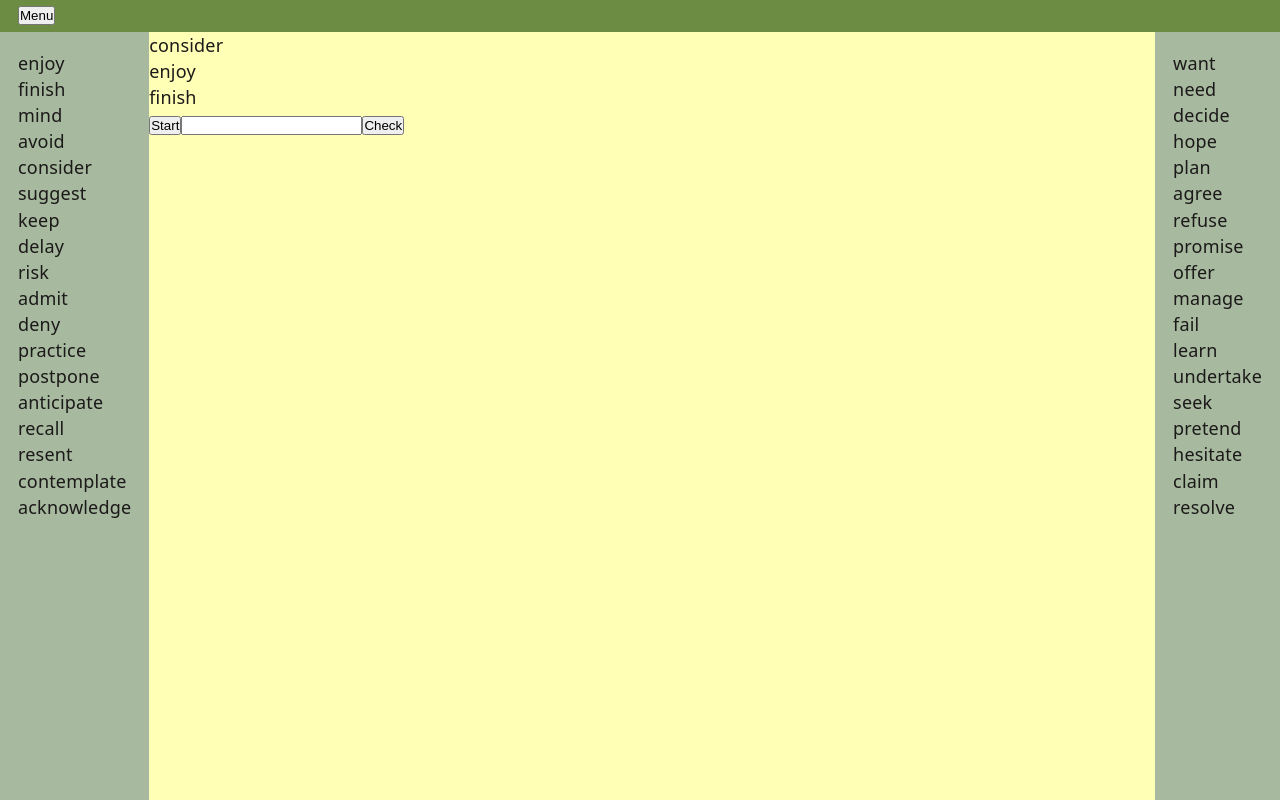
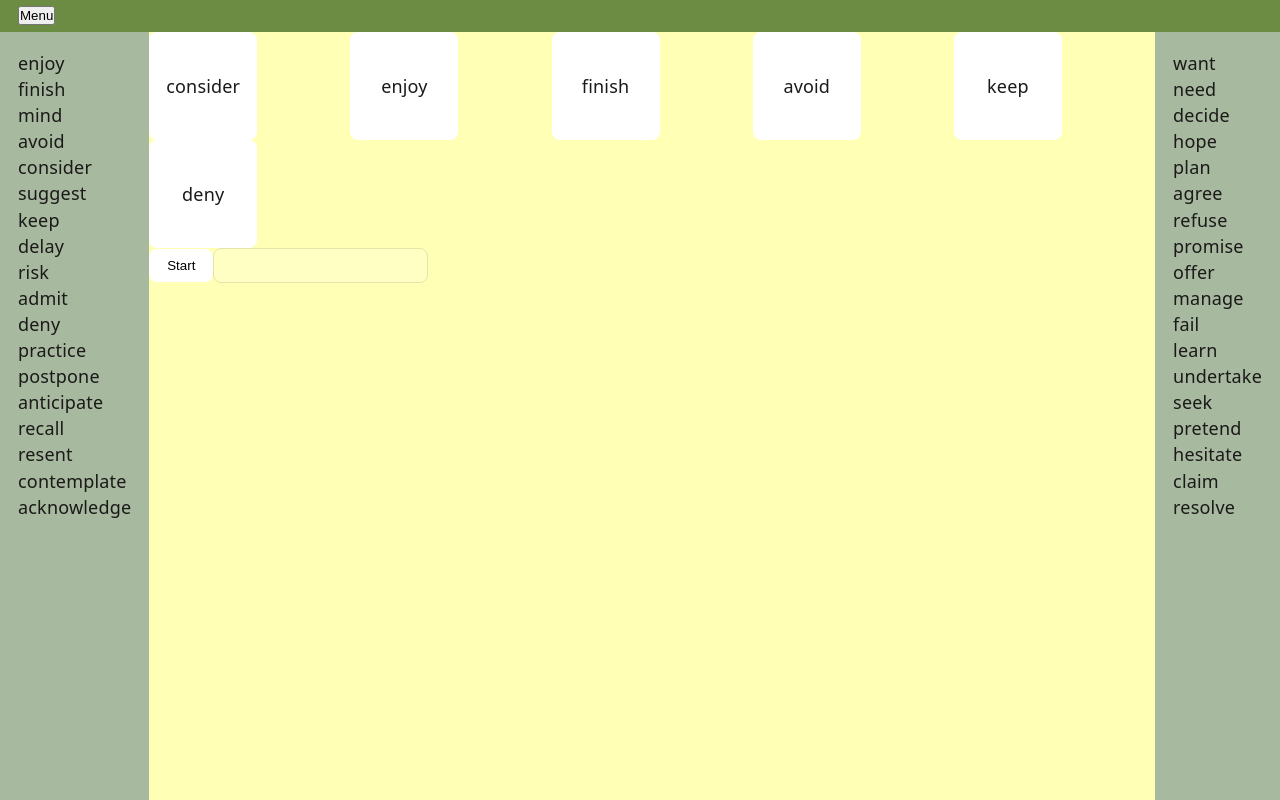
Before and after one commit to AlexandraSavenko/gi_course, a React (Vite) app: page /games/task2 in a window 1280 px wide. Built offline with nearby package versions, Linux system fonts and the light colour scheme.

Commit message:
styling task2 and hints

```diff
--- /dev/null
+++ b/src/components/buttonMax/ButtonMax.jsx
@@ -0,0 +1,9 @@
+import css from './ButtonMax.module.css'
+
+const ButtonMax = ({onClick, value}) => {
+  return (
+    <button className={css.btn} onClick={onClick}>{value}</button>
+  )
+}
+
+export default ButtonMax
--- /dev/null
+++ b/src/components/buttonMax/ButtonMax.module.css
@@ -0,0 +1,17 @@
+.btn{
+    background-color: white;
+    padding: 0.5rem 1rem;
+    border: none;
+    border-radius: 8px;
+    color: black;
+    cursor: pointer;
+    transition: transform 0.1s ease, box-shadow 0.1s ease;
+}
+
+.btn:hover{
+    background-color: gray;
+}
+
+.btn:active{
+    transform: scale(0.97)
+}
--- a/src/components/task2/Task2.jsx
+++ b/src/components/task2/Task2.jsx
@@ -1,14 +1,14 @@
 import { useState } from "react";
 import css from "./Task2.module.css";
-const words = ["consider", "enjoy", "finish"];
+import ButtonMax from "../buttonMax/ButtonMax";
+const words = ["consider", "enjoy", "finish", "avoid", "keep", "deny"];
 const Task2 = () => {
   const [selected, setSelected] = useState("");
   const [usedIndex, setUsedIndex] = useState([]);
-  //   const [index, setIndex] = useState(0);
   const [answer, setAnswer] = useState("");
   const [showMessage, setShowMessage] = useState(false);
   const [message, setMessage] = useState("");
-  //   const wordArray = [...words];
+  const [showHint, setShowHint] = useState(false)
 
   const generatRandomInt = () => {
     return Math.floor(Math.random() * words.length);
@@ -34,21 +34,31 @@ const Task2 = () => {
     setShowMessage(true);
     if (answer.trim().toLowerCase() === selected.toLowerCase()) {
       setSelected("");
+      setAnswer("")
       setMessage(`Well done!`);
     } else {
       setMessage(`Sorry, but this word was ${selected}`);
     }
   };
+
+  const onHint = () => {
+setShowHint(true)
+setTimeout(() => {setShowHint(false)}, 2000)
+  }
   return (
     <div className={css.wrap}>
-      <ul>
+      <ul className={css.list}>
         {words.map((el, index) => (
           <li key={index}>{el !== selected ? el : ""}</li>
         ))}
       </ul>
-      <button onClick={onStart}>Start</button>
-      <input value={answer} onChange={(e) => setAnswer(e.target.value)} type="text" />
-      <button onClick={onCheck}>Check</button>
+      <ButtonMax onClick={onStart} value={"Start"} />
+      <input className={css.input} disabled={selected === ""} value={answer} onChange={(e) => setAnswer(e.target.value)} type="text" />
+      {selected && <div>
+        <ButtonMax onClick={onCheck} value={"Check"}/>
+        <ButtonMax onClick={onHint} value={"Give me a hint"}/>
+      </div> }
+      {showHint && <p>{selected}</p> }
       {showMessage && <p>{message}</p>}
     </div>
   );
--- a/src/components/task2/Task2.module.css
+++ b/src/components/task2/Task2.module.css
@@ -0,0 +1,26 @@
+.list {
+    display: grid;
+    grid-template-columns: repeat(auto-fill, minmax(200px, 1fr));
+}
+
+.list li{
+    background-color: white;
+    width: 6rem;
+    height: 6rem;
+    border-radius: 8px;
+    display: flex;
+    align-items: center;
+    justify-content: center;
+}
+
+.input{
+    background-color: white;
+    border: 1px solid grey;
+    padding: 0.5rem 1rem;
+    border-radius: 8px;
+    color: black;
+}
+
+.input:disabled{
+    opacity: 0.2;
+}
--- a/src/components/taskArea/TaskArea.module.css
+++ b/src/components/taskArea/TaskArea.module.css
@@ -1,4 +1,5 @@
 .taskArea {
     background-color: var(--color-card);
     height: 100%;
+    overflow: hidden;
 }
```
